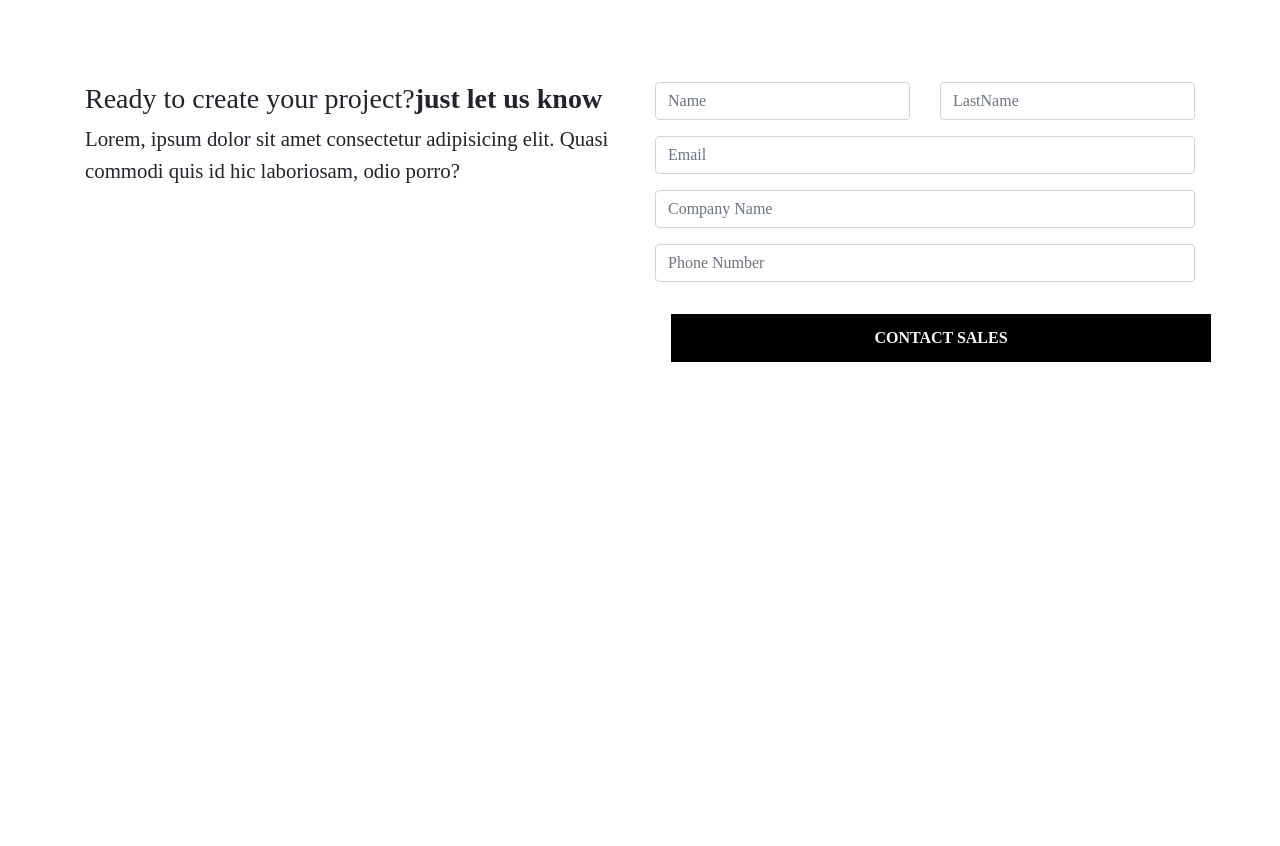
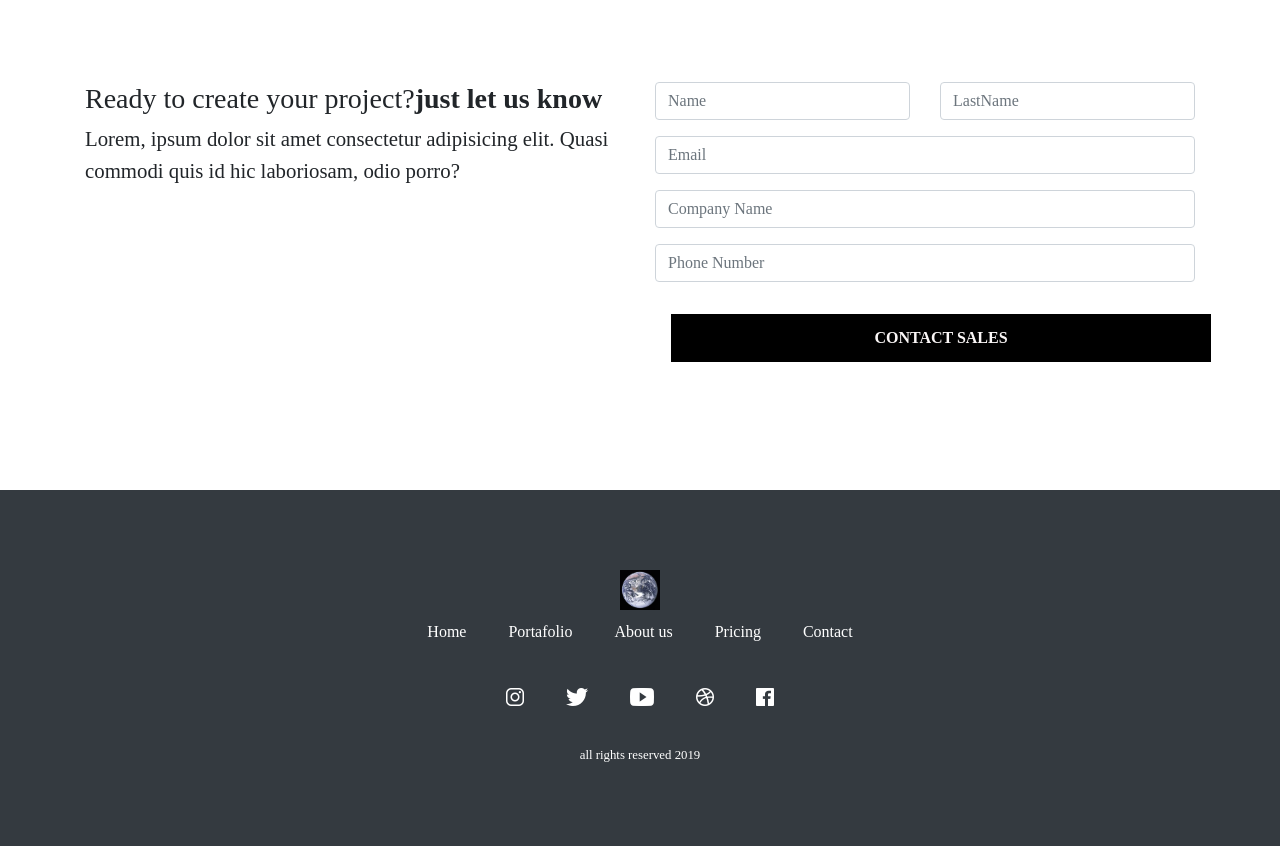
Before and after one commit to AriAldamaD/pagebootstrap, a plain HTML site: page index.html in a window 1280 px wide. Shown: the part 4735-5581 px from the top of the page. Before the commit the page ends 5225 px from the top, so only its background shows below. Drawn offline with nearby package versions, Linux system fonts and the light colour scheme; files whose address does not match are found by name.

Commit message:
add footer

```diff
--- a/css/index.css
+++ b/css/index.css
@@ -246,6 +246,36 @@ a i{
 /*end Testimonials*/
 
 
+/*start Footer*/
+
+#footer{
+    padding: 5rem 0;
+    text-align: center;
+    color: white;
+}
+
+#footer a{
+    color: white;
+}
+
+#footer a:hover{
+    color: white;
+}
+
+#footer .list-inline .list-inline-item{
+    padding: 10px 15px;
+}
+
+/*end footer*/
+
+
+
+
+
+
+
+
+
 
 @media (max-width: 575.98px){
     h1{
--- a/index.html
+++ b/index.html
@@ -407,5 +407,26 @@
      </div>
    </section>
 
+  <section id="footer" class="bg-dark">
+    <div class="container">
+      <img src="css/img/mundo.png" alt="logo" class="logo-brand" alt="logo">
+      <ul class="list-inline">
+        <li class="list-inline-item"><a href="#">Home</a></li>
+        <li class="list-inline-item"><a href="#">Portafolio</a></li>
+        <li class="list-inline-item"><a href="#">About us</a></li>
+        <li class="list-inline-item"><a href="#">Pricing</a></li>
+        <li class="list-inline-item"><a href="#">Contact</a></li>
+      </ul>
+      <ul class="list-inline">
+        <li class="list-inline-item"><a href="#"><i class="icon ion-logo-instagram"></i></a></li>
+        <li class="list-inline-item"><a href="#"><i class="icon ion-logo-twitter"></i></a></li>
+        <li class="list-inline-item"><a href="#"><i class="icon ion-logo-youtube"></i></a></li>
+        <li class="list-inline-item"><a href="#"><i class="icon ion-logo-dribbble"></i></a></li>
+        <li class="list-inline-item"><a href="#"><i class="icon ion-logo-facebook"></i></a></li>
+      </ul>
+      <small>all rights reserved 2019</small>
+    </div>
+  </section>
+
 </body>
 </html>
```
